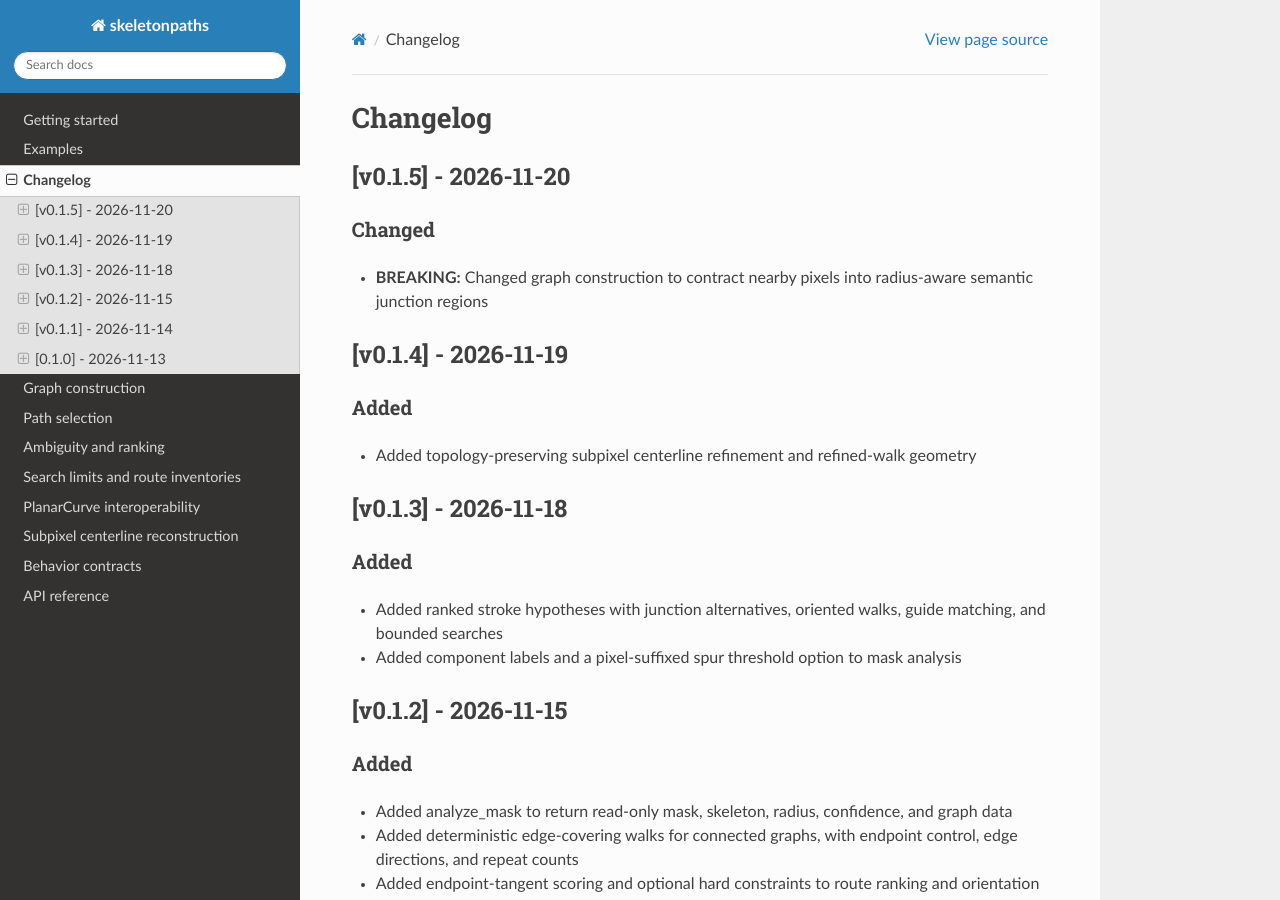
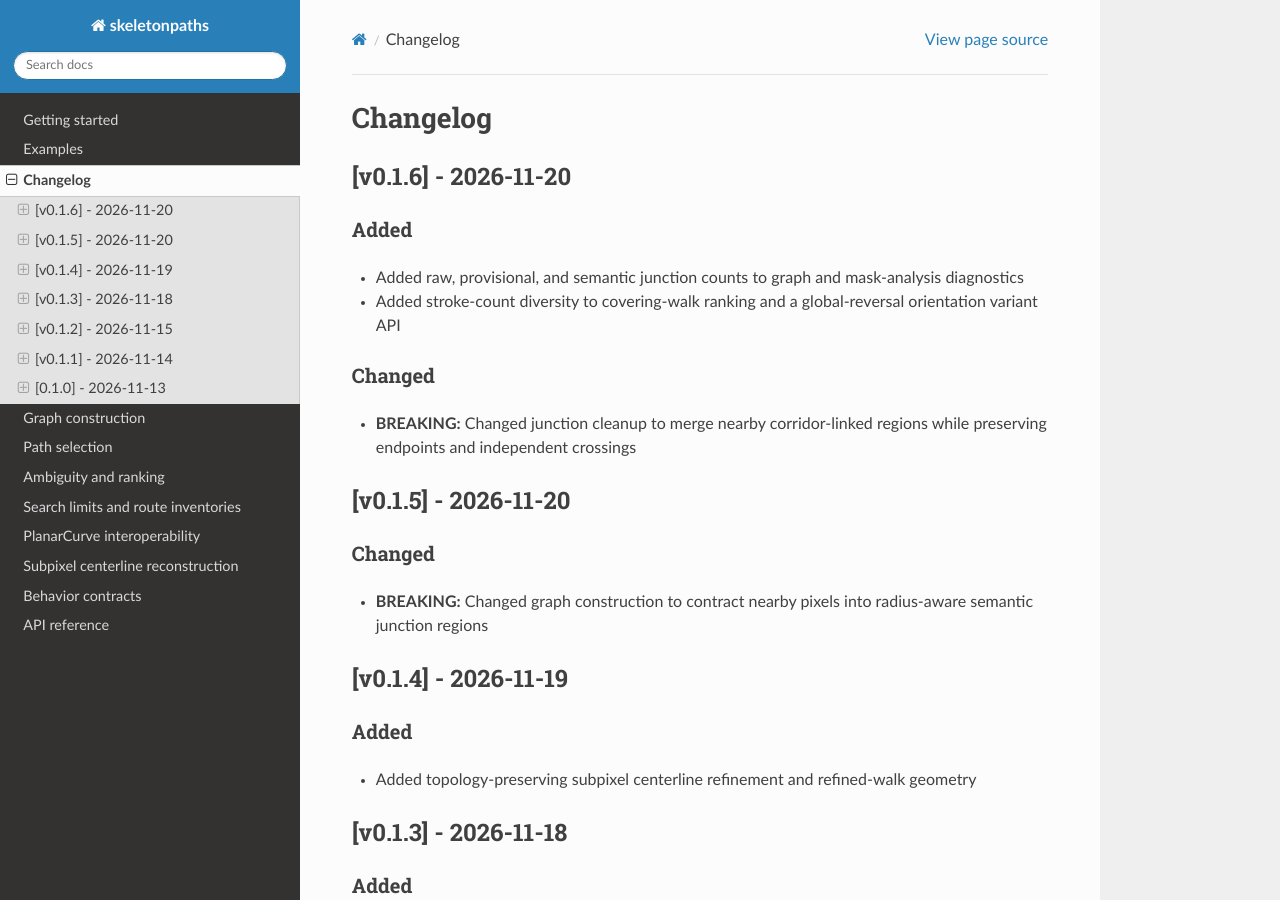
Before and after one commit to schreibatlas/skeletonpaths, a Sphinx documentation site: the page built from docs/changelog.md, in a window 1280 px wide and 900 px high. Built offline with Sphinx 7.4.7 and the Read the Docs theme 3.1.0, drawn with Linux system fonts in a browser that asks for light colours.

Commit message:
doc: changelog

```diff
--- a/docs/changelog.md
+++ b/docs/changelog.md
@@ -1,4 +1,14 @@
 # Changelog
+
+## [v0.1.6] - 2026-11-20
+### Added
+- Added raw, provisional, and semantic junction counts to graph and mask-analysis diagnostics
+- Added stroke-count diversity to covering-walk ranking and a global-reversal orientation variant API
+
+### Changed
+- **BREAKING:** Changed junction cleanup to merge nearby corridor-linked regions while preserving endpoints and independent crossings
+
+<!-- generated by releaseledger -->
 
 ## [v0.1.5] - 2026-11-20
 ### Changed
```
Also changed, not shown: .ledger/releaseledger/data/ledgers/main/releases/v0.1.6/entries/entry-0001.md (added), .ledger/releaseledger/data/ledgers/main/releases/v0.1.6/entries/entry-0002.md (added), .ledger/releaseledger/data/ledgers/main/releases/v0.1.6/entries/entry-0003.md (added), .ledger/releaseledger/data/ledgers/main/releases/v0.1.6/release.md (added), 9 other files.
